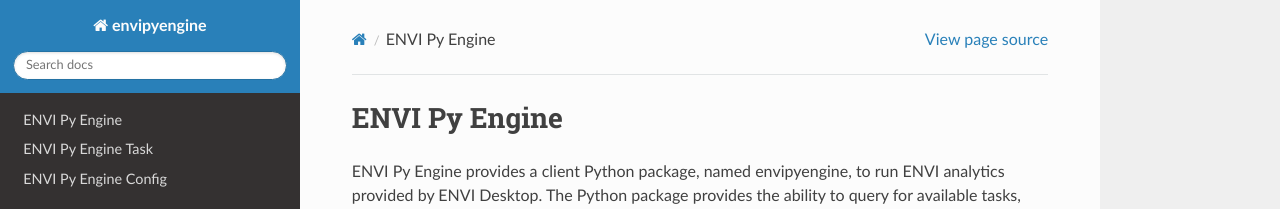
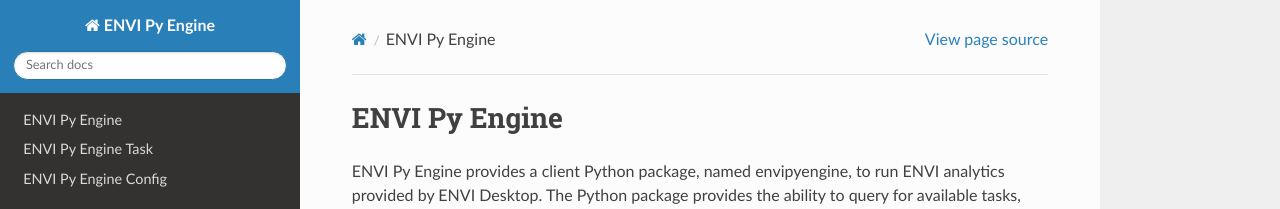
Before and after one commit to envi-idl/envipyengine, a Sphinx documentation site: the page built from doc/source/index.rst, in a window 1280 px wide. Shown: the top 209 px of the page. Built offline with Sphinx 7.4.7 and the Read the Docs theme 2.0.0, drawn with Linux system fonts in a browser that asks for light colours.

Commit message:
Changing to package display name

```diff
--- a/doc/source/conf.py
+++ b/doc/source/conf.py
@@ -50,7 +50,7 @@ source_suffix = '.rst'
 master_doc = 'index'
 
 # General information about the project.
-project = u'envipyengine'
+project = u'ENVI Py Engine'
 copyright = u'2017 Exelis Visual Information Solutions, Inc.'
 author = u'Exelis Visual Information Solutions, Inc.'
 
```
